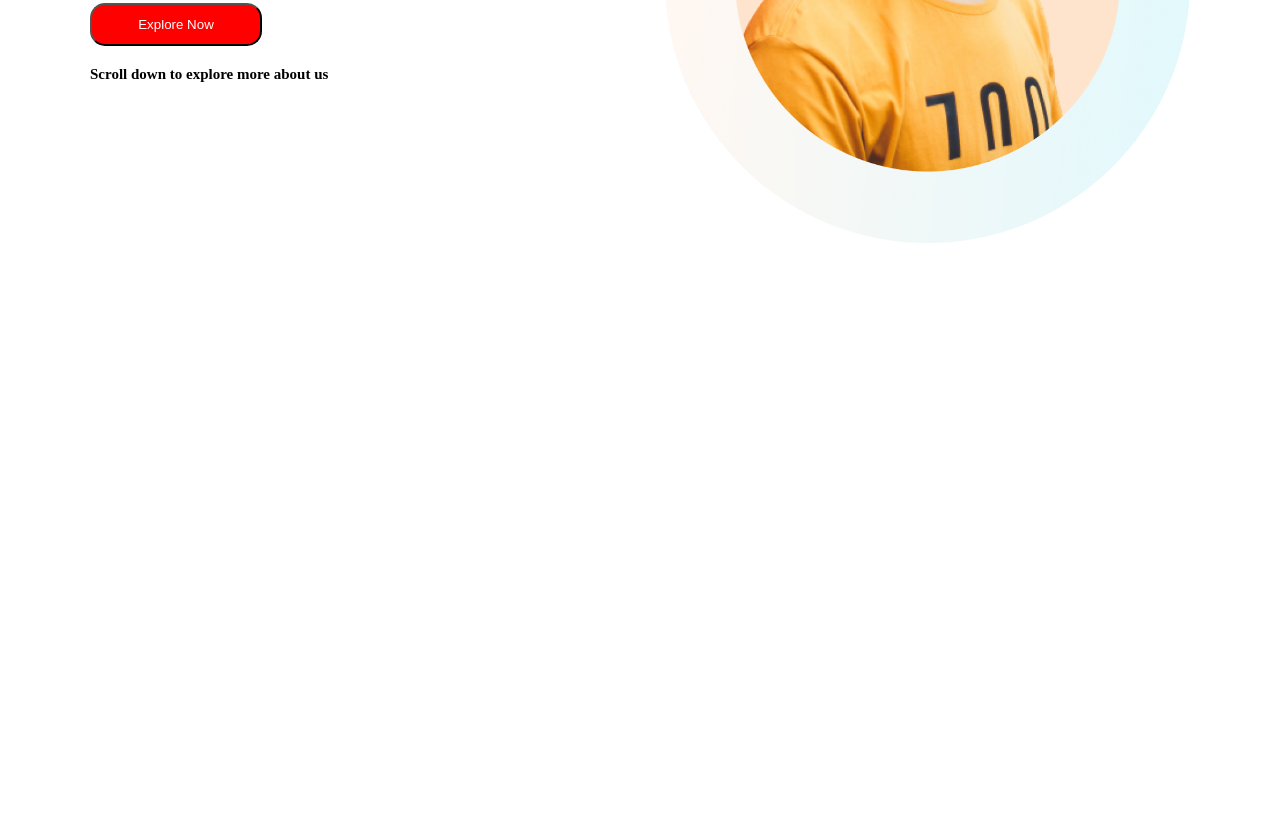
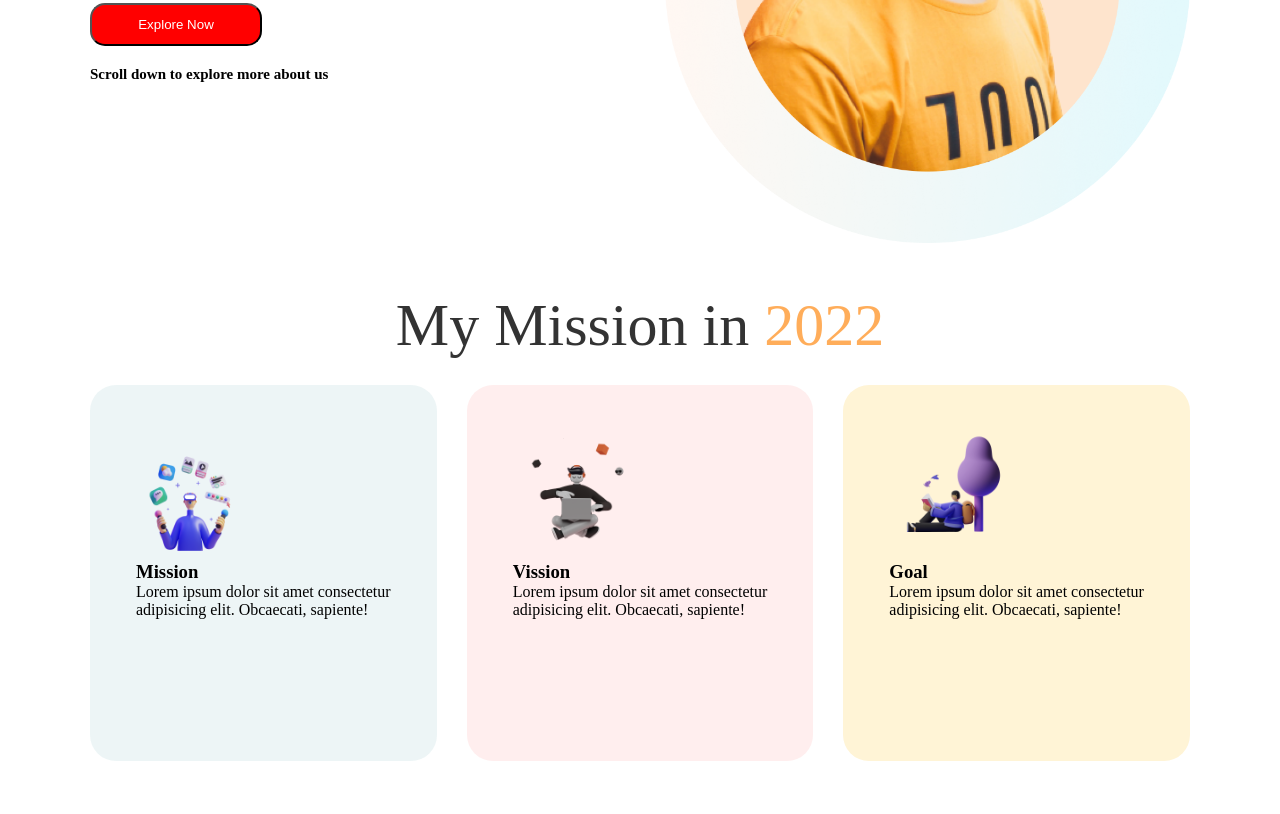
Before and after one commit to alamshuvo/mission-20220, a plain HTML site: page index.html in a window 1280 px wide. Shown: the part 426-1240 px from the top of the page. Before the commit the page ends 800 px from the top, so only its background shows below. Drawn offline with Linux system fonts and the light colour scheme.

Commit message:
card area section

```diff
--- a/index.html
+++ b/index.html
@@ -27,5 +27,39 @@
         </div>
     </header>
     <!-- header area end -->
+    <!-- card area start -->
+    <card class="card-area">
+        <div class="container">
+            <div class="card-area-container">
+                <div class="card-heading">
+                    <h1>My Mission in <span>2022</span></h1>
+                </div>
+                <div class="col-md-12-card-area">
+                    <div class="mission-card">
+                        <div class="card-area">
+                        <img src="asset/images/illustrators/illustrator-1.png" alt="">
+                        <h3>Mission</h3>
+                        <p>Lorem ipsum dolor sit amet consectetur adipisicing elit. Obcaecati, sapiente!</p>
+                    </div>
+                    </div>
+                    <div class="vission-card">
+                        <div class="card-area">
+                        <img src="asset/images/illustrators/illustrator-2.png" alt="" >
+                        <h3>Vission</h3>
+                        <p>Lorem ipsum dolor sit amet consectetur adipisicing elit. Obcaecati, sapiente!</p>
+                    </div>
+                    </div>
+                    <div class="goal-card">
+                        <div class="card-area">
+                        <img src="asset/images/illustrators/illustrator-3.png" alt="">
+                        <h3>Goal</h3>
+                        <p>Lorem ipsum dolor sit amet consectetur adipisicing elit. Obcaecati, sapiente!</p>
+                    </div>
+                    </div>
+                </div>
+            </div>
+        </div>
+    </card>
+    <!-- card area end -->
 </body>
 </html>
--- a/style.css
+++ b/style.css
@@ -78,3 +78,52 @@
   font-style: normal;
 }
   /* header area css end */
+
+  /* card area css start */
+
+ .card-area-container{
+    margin-top: 20px;
+ }
+.col-md-12-card-area img {
+    width: 126px;
+    height: 126px;
+  }
+  .col-md-12-card-area {
+    display: flex;
+    gap: 30px;
+    width: 100%;
+    margin-top: 20px;
+  }
+  .mission-card {
+    width: 360px;
+    height: 376px;
+    background-color: rgba(79, 157, 166, 0.10);
+    border-radius: 26px;
+
+  }
+  .vission-card{
+    width: 360px;
+    height: 376px;
+    background-color: rgba(255, 89, 89, 0.10);
+    border-radius: 26px;
+  }
+  .goal-card{
+    width: 360px;
+    height: 376px;
+    background-color: #FFF4D6;
+    border-radius: 26px;
+  }
+
+.card-area {
+    padding: 36px;
+    margin: 10px 10px;
+  }
+
+.card-heading {
+    text-align: center;
+    font-size: 48px;
+    font-style: normal;
+    font-weight: 700;
+    line-height: 70px;
+  }
+  /* card area css end */
```
